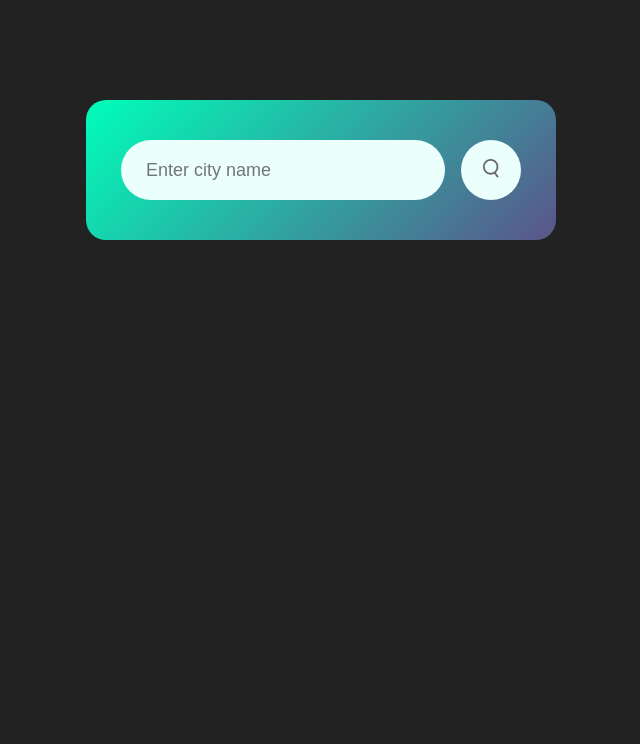
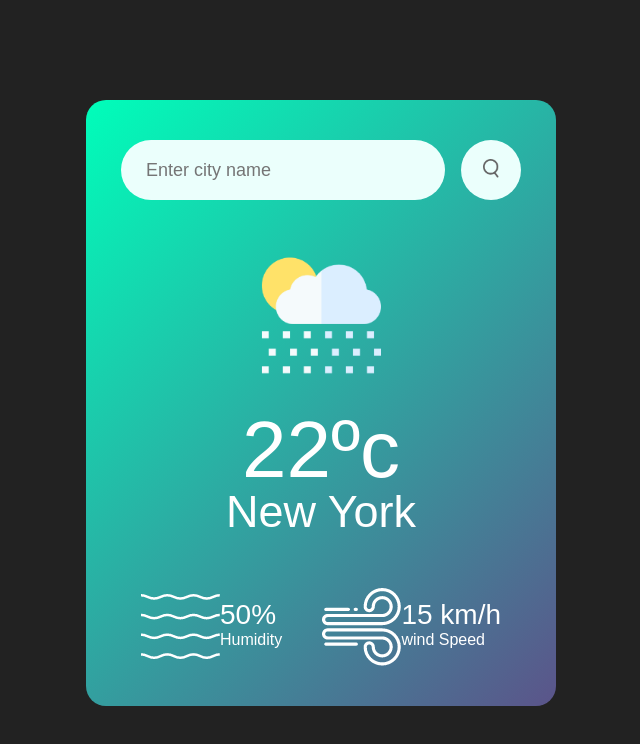
Before and after one commit to aysha-Ilma/Weather-App, a plain HTML site: page index.html in a window 1280 px wide. Shown: the whole page, without its empty margins (319-959 px from the left). Drawn offline with Linux system fonts and the light colour scheme; no server answers.

Commit message:
Setting up API key and URL for weather app

```diff
--- a/index.html
+++ b/index.html
@@ -12,7 +12,47 @@
             <input type="text" placeholder="Enter city name" spellcheck="false">
             <button><img src="images/search.png"></button>
         </div>
+        <div class="weather">
+        <img src="images/rain.png" class="weather-icon">
+        <h1 class="temp">22ºc</h1>
+        <h2 class="city">New York</h2>
+        <div class="details">
+            <div class="col">
+                <img src="images/humidity.png" >
+                <div>
+                    <p class="humidity">50%</p>
+                    <p>Humidity</p>
+                </div>
+            </div>
+            <div class="col">
+                <img src="images/wind.png" >
+                <div>
+                    <p class="wind">15 km/h</p>
+                    <p>wind Speed</p>
+                </div>
+            </div>
+        </div>
     </div>
+</div>
 
+
+<script>
+    const apiKey = "5110f8c887abd710a708f258f83f05de";
+    const apiUrl = "https://api.openweathermap.org/data/2.5/weather?units=metric&q=bangalore";
+
+    async function checkWeather(){
+        const response = await fetch(apiUrl + `&appid=${apiKey}`);
+        var data = await response.json();
+
+        console.log(data);
+
+        document.querySelector(".city").innerHTML = data.name;
+        document.querySelector(".temp").innerHTML = Math.round(data.main.temp) + "ºc";
+        document.querySelector(".humidity").innerHTML = data.main.humidity + "%";
+        document.querySelector(".wind").innerHTML = data.wind.speed + " km/h";
+    }
+
+checkWeather();
+</script>
 </body>
 </html>
--- a/style.css
+++ b/style.css
@@ -47,3 +47,36 @@ body{
 .search button img{
     width: 16px;
 }
+.weather-icon{
+    width: 170px;
+    margin-top: 30px;
+}
+.weather h1{
+    font-size: 80px;
+    font-weight: 500;
+}
+.weather h2{
+    font-size: 45px;
+    font-weight: 400;
+    margin-top: -10px;
+}
+.details{
+    display: flex;
+    align-items: center;
+    justify-content: space-between;
+    padding: 0 20px;
+    margin-top: 50px;
+}
+.col{
+    display: flex;
+    align-items: center;
+    text-align: left;
+}
+.clo img{
+    width: 40px;
+    margin-right: 10px;
+}
+.humidity, .wind{
+    font-size: 28px;
+    margin-top: -6px;
+}
```
